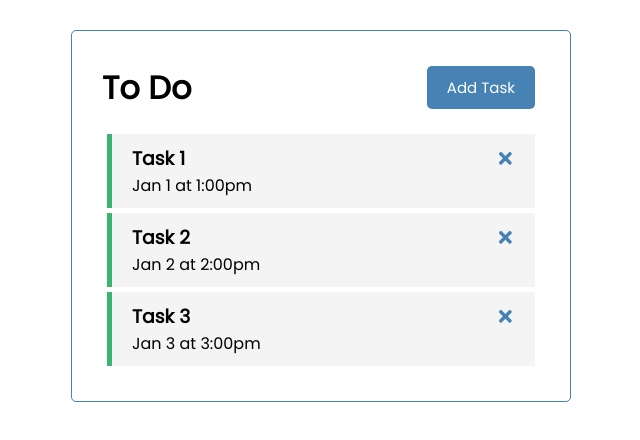
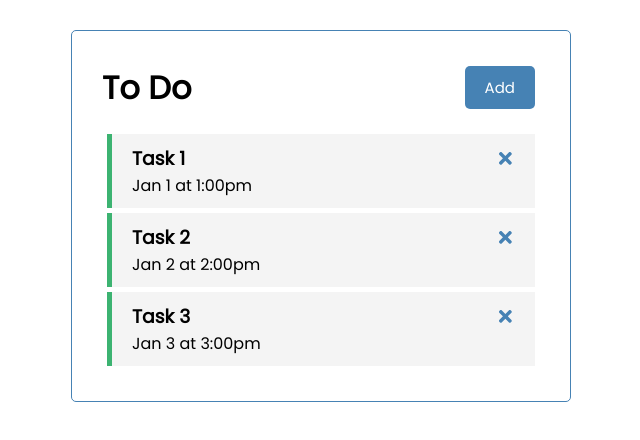
Before and after one commit to jefftocco21/React-ToDo, a React (Create React App) app: page / in a window 1280 px wide. Shown: the top 440 px of the page, without its empty margins (319-959 px from the left). Built offline with nearby package versions, Linux system fonts and the light colour scheme.

Commit message:
Add/Close button text changes based on whether or not the add task form is open

```diff
--- a/src/App.jsx
+++ b/src/App.jsx
@@ -49,7 +49,7 @@ const toggleReminder = (id) => {
 
     return (
       <div className="container">
-        <Header onAdd={() => setShowAddTask(!showAddTask)}/>
+        <Header onAdd={() => setShowAddTask(!showAddTask)} showAdd={showAddTask}/>
         {showAddTask && <AddTask onAdd={addTask}/>}
         {tasks.length > 0 ? <Tasks tasks={tasks} onDelete={deleteTask} onToggle={toggleReminder}/> : 'No active tasks!'}
       </div>
--- a/src/components/Header.jsx
+++ b/src/components/Header.jsx
@@ -1,11 +1,11 @@
 import propTypes from 'prop-types'
 import Button from './Button'
 
-const Header = ({title, onAdd}) => { //accepting props, specifcially title defined in App.jsx
+const Header = ({title, onAdd, showAdd}) => { //accepting props, specifcially title defined in App.jsx
   return (
     <header className="header">
       <h1>{title}</h1>
-      <Button color='steelblue' text='Add Task' onClick = {onAdd} />
+      <Button color='steelblue' text={showAdd ? 'Close' : 'Add'} onClick = {onAdd} />
     </header>
   )
 }
```
